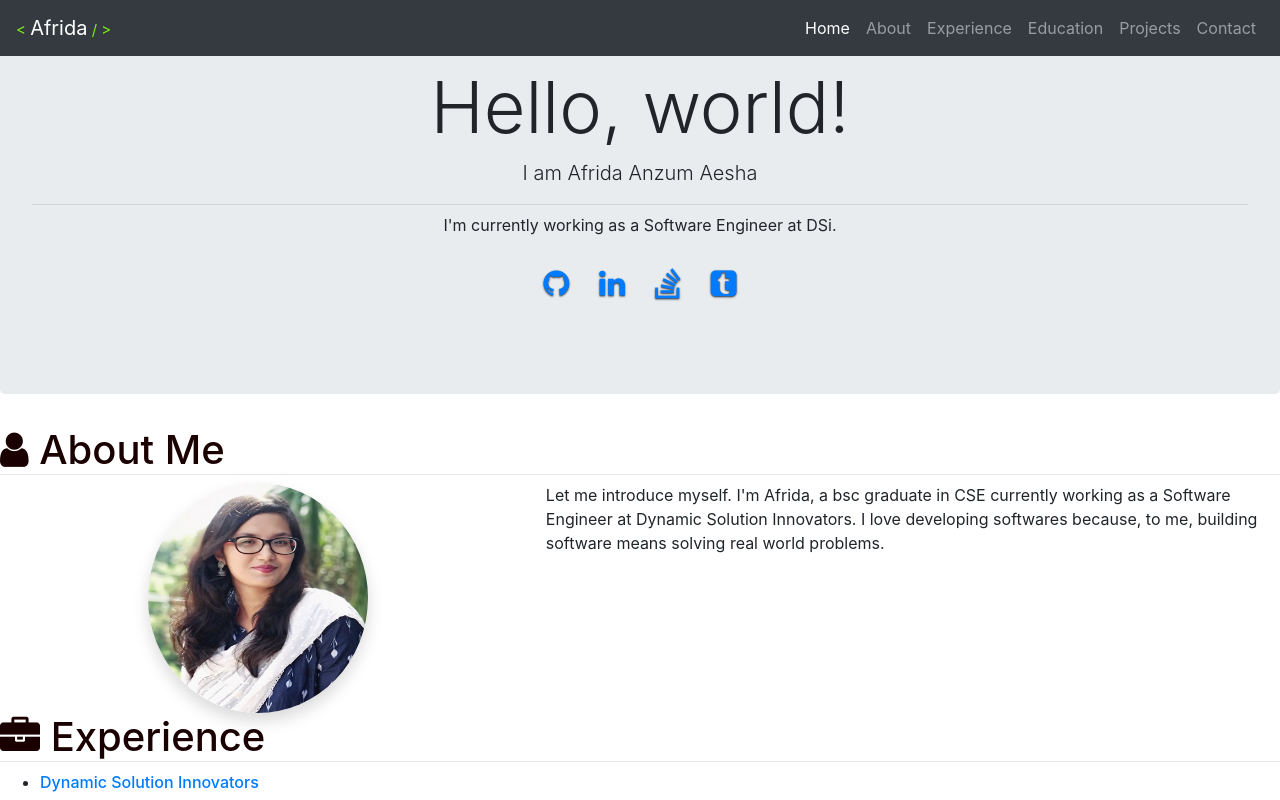
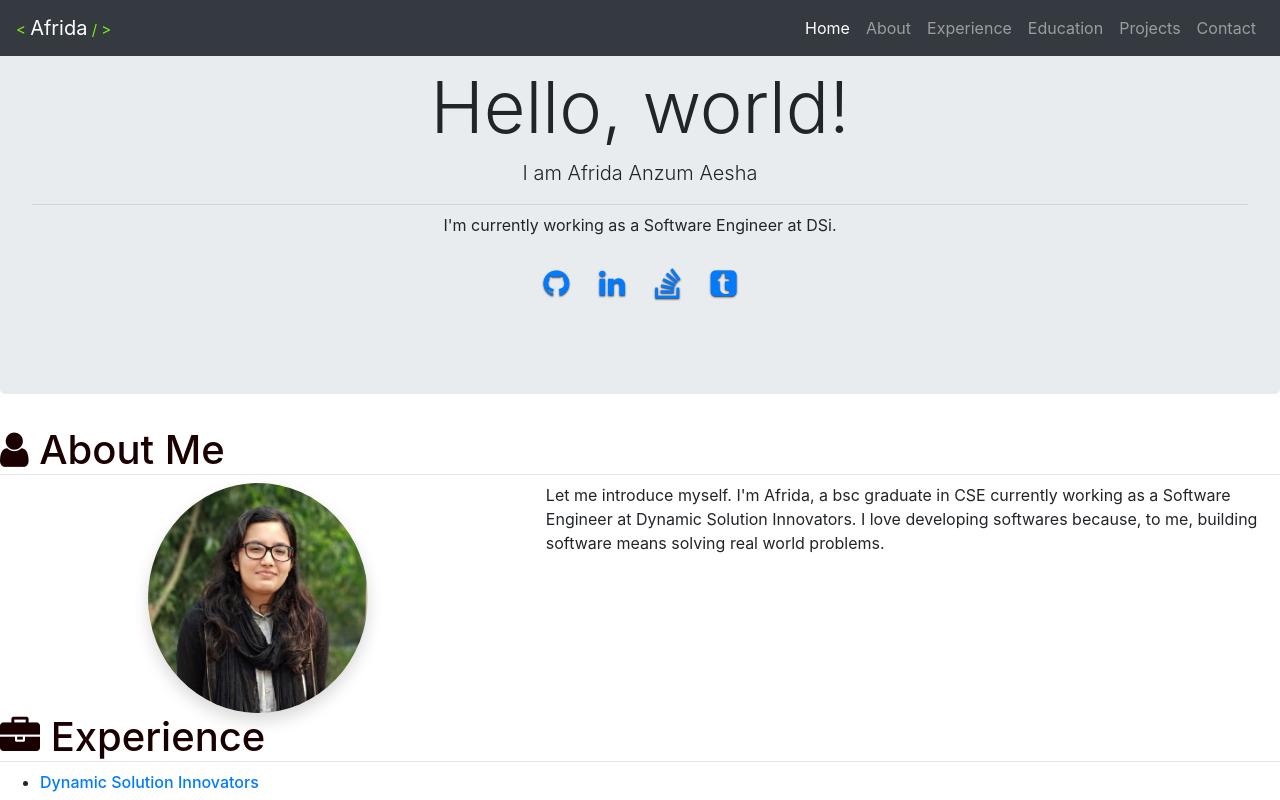
Before and after one commit to afrida67/myPortfolio, a React (Create React App) app: page / in a window 1280 px wide. Shown: the top 800 px of the page. Built offline with nearby package versions, Linux system fonts and the light colour scheme; a web font is replaced by a local one.

Commit message:
changed about me

```diff
--- a/src/components/About.js
+++ b/src/components/About.js
@@ -8,7 +8,7 @@ export class About extends Component {
       <h1 className="border_new"><i class="fa fa-user"></i> About Me</h1>
       <div className="row">
         <div className="col-md-5">
-           <img src={process.env.PUBLIC_URL + '/images/mypic.jpeg'} alt="Afrida Logo" className="img-circle shadow up-hover avatar"/>
+           <img src={data.profileImage} alt="Afrida Logo" className="img-circle shadow up-hover avatar"/>
         </div>
          <div className="col-md-7">
               <p>{data.aboutMe}</p>
--- a/src/data.js
+++ b/src/data.js
@@ -2,6 +2,7 @@ const mydata = {
     "name": "Afrida Anzum Aesha",
     "role": "Software Engineer",
     "company": "DSi",
+    "profileImage": "/images/mypic.JPG",
     "socialProfiles": [
          {
             "id": "github",
```
Also changed, not shown: public/images/mypic.JPG (added), public/images/mypic.jpeg (deleted).
